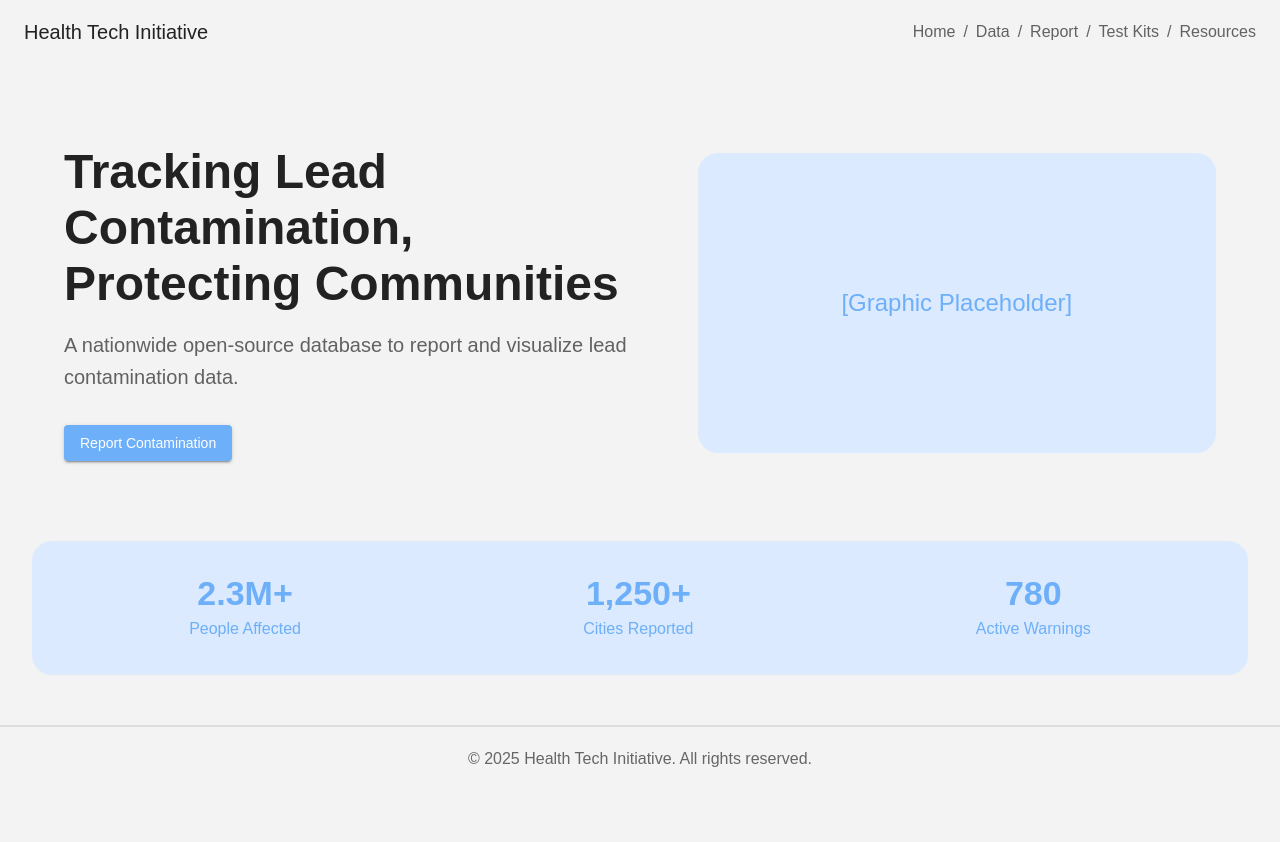
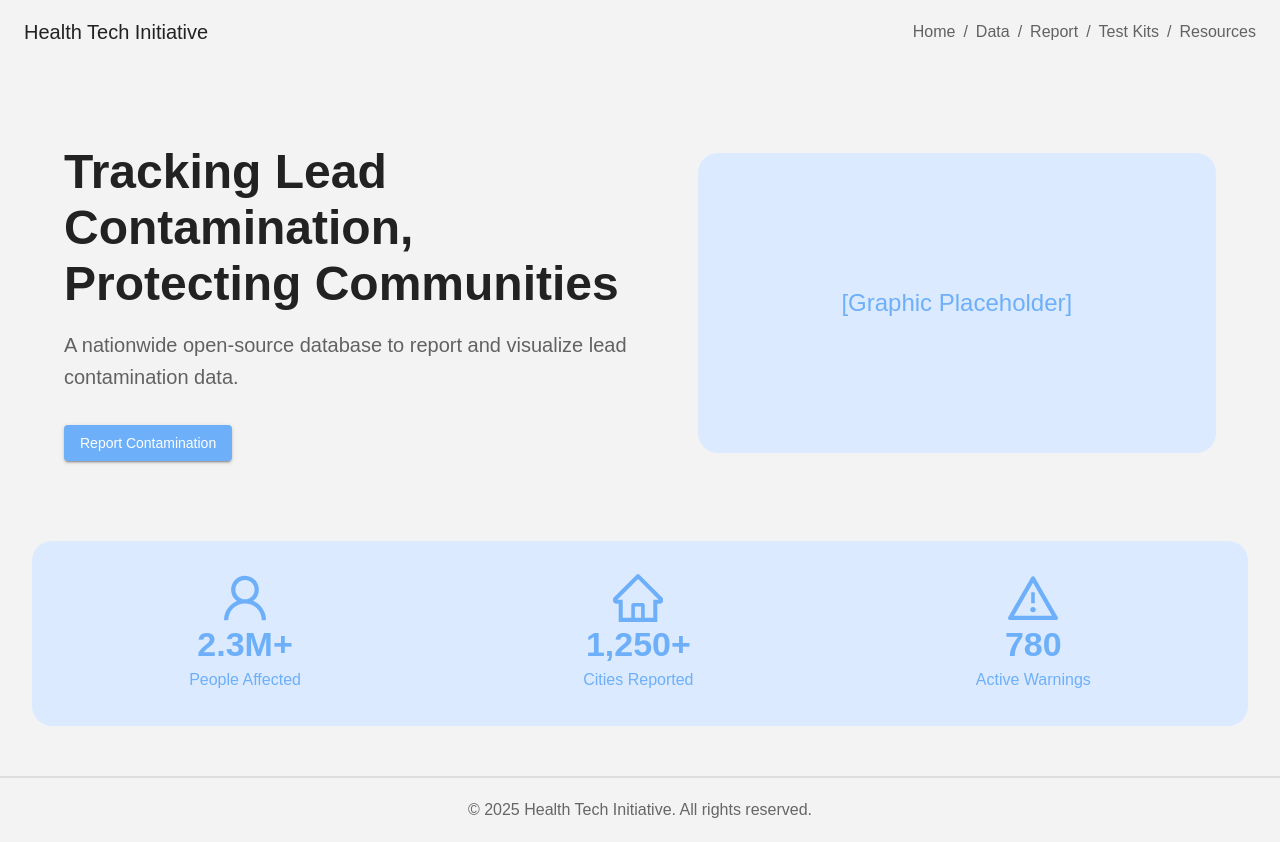
Before and after one commit to IggyLikesToCode/HealthTechInitiative2024-2025, a React (Create React App) app in the folder hti24-25/: page / in a window 1280 px wide. Before the commit the page ends 800 px from the top, so only its background shows below. Built offline with nearby package versions, Linux system fonts and the light colour scheme; the HTML template or start-up script is replaced by a standard one.

Commit message:
Home Page Hero Stats

```diff
--- a/hti24-25/package.json
+++ b/hti24-25/package.json
@@ -3,6 +3,7 @@
   "version": "0.1.0",
   "private": true,
   "dependencies": {
+    "@ant-design/icons": "^6.0.0",
     "@emotion/react": "^11.14.0",
     "@emotion/styled": "^11.14.0",
     "@mui/material": "^7.0.1",
--- a/hti24-25/src/tabs/Home.jsx
+++ b/hti24-25/src/tabs/Home.jsx
@@ -12,12 +12,15 @@ import {
   Breadcrumbs,
   Link,
 } from "@mui/material";
+import {
+  UserOutlined as User,
+  WarningOutlined as Warning,
+  HomeOutlined as City,
+} from "@ant-design/icons";
 
 const Home = () => {
-  //use routes for redirecting
   return (
     <div>
-      {/* Hero Section */}
       <Container
         sx={{
           display: "flex",
@@ -26,7 +29,6 @@ const Home = () => {
           py: 10,
         }}
       >
-        {/* Left Side - Text */}
         <Box sx={{ width: "50%" }}>
           <Typography variant="h3" fontWeight="bold" gutterBottom>
             Tracking Lead Contamination, Protecting Communities
@@ -55,7 +57,6 @@ const Home = () => {
             justifyContent: "center",
           }}
         >
-          {/* Replace with an actual image */}
           <Typography variant="h5" color="primary">
             [Graphic Placeholder]
           </Typography>
@@ -82,7 +83,7 @@ const Home = () => {
         >
           <Grid container spacing={4} justifyContent="space-around">
             <Grid item xs={12} sm={4} textAlign="center">
-              {/*<PeopleIcon sx={{ fontSize: 50, color: "#1d4ed8" }} />*/}
+              <User style={{ color: "#6daff9", fontSize: 50 }} />
               <Typography variant="h4" fontWeight="bold" color="primary">
                 2.3M+
               </Typography>
@@ -92,7 +93,7 @@ const Home = () => {
             </Grid>
 
             <Grid item xs={12} sm={4} textAlign="center">
-              {/*<MapIcon sx={{ fontSize: 50, color: "#1d4ed8" }} />*/}
+              <City style={{ color: "#6daff9", fontSize: 50 }} />
               <Typography variant="h4" fontWeight="bold" color="primary">
                 1,250+
               </Typography>
@@ -101,7 +102,7 @@ const Home = () => {
               </Typography>
             </Grid>
             <Grid item xs={12} sm={4} textAlign="center">
-              {/*<WarningIcon sx={{ fontSize: 50, color: "#1d4ed8" }} />*/}
+              <Warning style={{ color: "#6daff9", fontSize: 50 }} />
               <Typography variant="h4" fontWeight="bold" color="primary">
                 780
               </Typography>
@@ -113,7 +114,6 @@ const Home = () => {
         </Box>
       </Container>
 
-      {/* Footer */}
       <footer
         style={{
           textAlign: "center",
```
Also changed, not shown: 1 other file (tests, documents, lock files or other folders).
